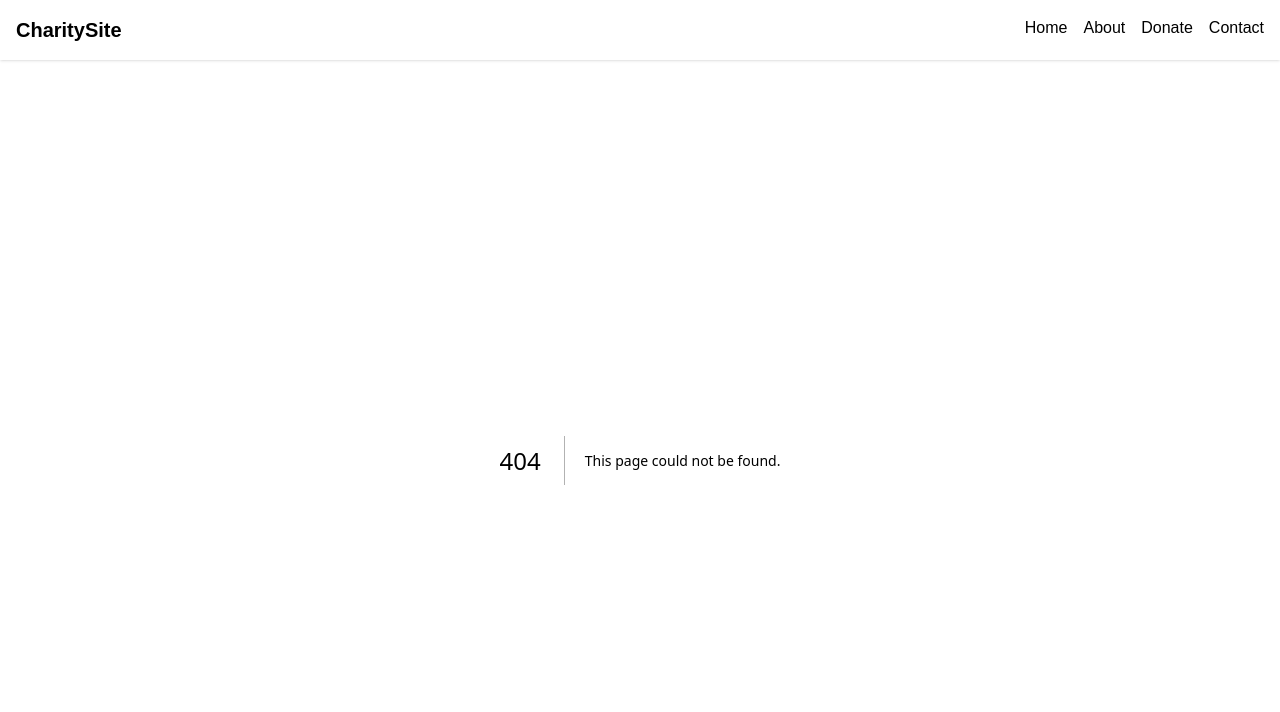
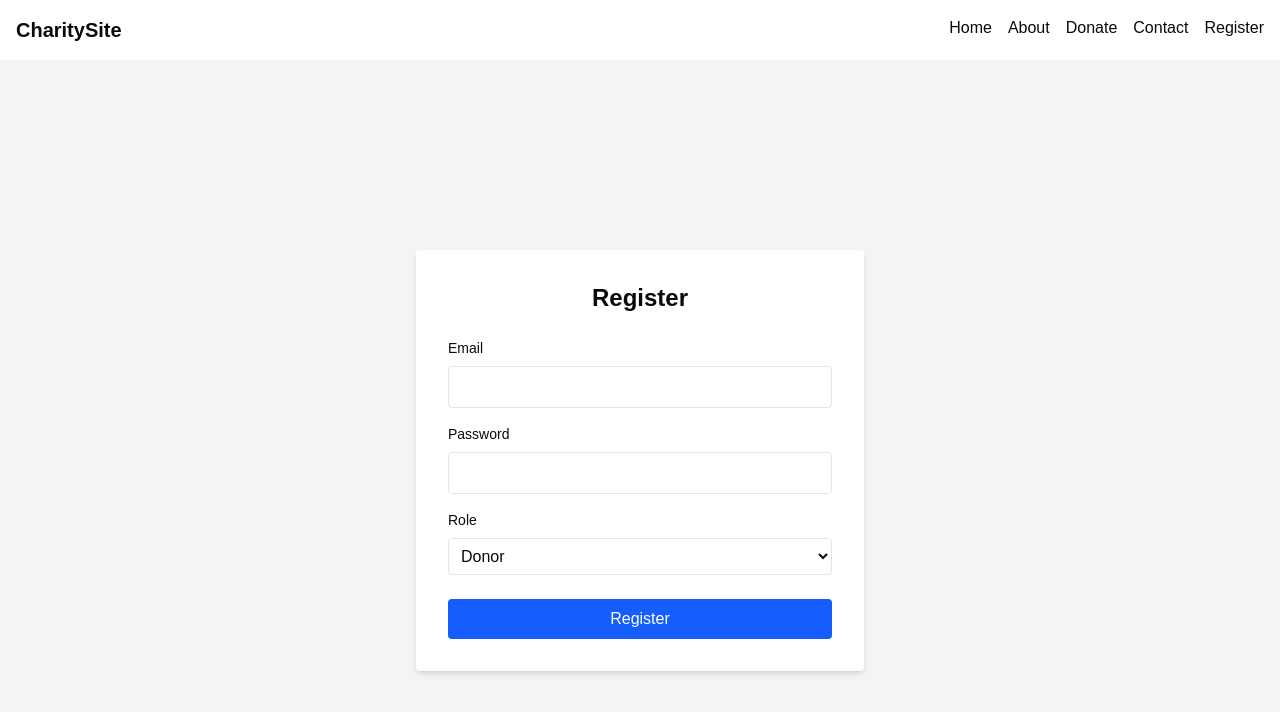
Before and after one commit to Landon7676/charity-webapp, a Next.js app: page /register in a window 1280 px wide. Before the commit this address had no page. Shown: the top 712 px of the page. Built offline with nearby package versions, Linux system fonts and the light colour scheme.

Commit message:
Added Registration Page

```diff
--- a/components/ui/navbar.tsx
+++ b/components/ui/navbar.tsx
@@ -9,6 +9,7 @@ export default function Navbar() {
         <Link href="/about">About</Link>
         <Link href="/donate">Donate</Link>
         <Link href="/contact">Contact</Link>
+        <Link href ="/register">Register</Link>
       </div>
     </nav>
   );
--- /dev/null
+++ b/pages/register.tsx
@@ -0,0 +1,83 @@
+import { useState } from "react";
+import { auth, db } from "@/lib/firebase";
+import { createUserWithEmailAndPassword } from "firebase/auth";
+import { doc, setDoc } from "firebase/firestore";
+
+export default function Register() {
+  const [email, setEmail] = useState("");
+  const [password, setPassword] = useState("");
+  const [role, setRole] = useState("donor"); // default role
+  const [error, setError] = useState("");
+  const [success, setSuccess] = useState(false);
+
+  const handleSubmit = async (e: React.FormEvent) => {
+    e.preventDefault();
+    setError("");
+    setSuccess(false);
+
+    try {
+      const userCredential = await createUserWithEmailAndPassword(auth, email, password);
+      const user = userCredential.user;
+
+      // Save role to Firestore
+      await setDoc(doc(db, "users", user.uid), {
+        email,
+        role,
+        createdAt: new Date()
+      });
+
+      setSuccess(true);
+    } catch (err: any) {
+      setError(err.message);
+    }
+  };
+
+  return (
+    <main className="min-h-screen flex items-center justify-center bg-gray-100 p-6">
+      <form
+        onSubmit={handleSubmit}
+        className="bg-white shadow-md rounded p-8 max-w-md w-full"
+      >
+        <h2 className="text-2xl font-bold mb-6 text-center">Register</h2>
+
+        {success && <p className="text-green-600 mb-4">Registration successful!</p>}
+        {error && <p className="text-red-600 mb-4">{error}</p>}
+
+        <label className="block mb-2 text-sm font-medium">Email</label>
+        <input
+          type="email"
+          value={email}
+          onChange={(e) => setEmail(e.target.value)}
+          className="w-full p-2 border rounded mb-4"
+          required
+        />
+
+        <label className="block mb-2 text-sm font-medium">Password</label>
+        <input
+          type="password"
+          value={password}
+          onChange={(e) => setPassword(e.target.value)}
+          className="w-full p-2 border rounded mb-4"
+          required
+        />
+
+        <label className="block mb-2 text-sm font-medium">Role</label>
+        <select
+          value={role}
+          onChange={(e) => setRole(e.target.value)}
+          className="w-full p-2 border rounded mb-6"
+        >
+          <option value="donor">Donor</option>
+          <option value="recipient">Recipient</option>
+        </select>
+
+        <button
+          type="submit"
+          className="w-full bg-blue-600 text-white py-2 px-4 rounded hover:bg-blue-700"
+        >
+          Register
+        </button>
+      </form>
+    </main>
+  );
+}
```
